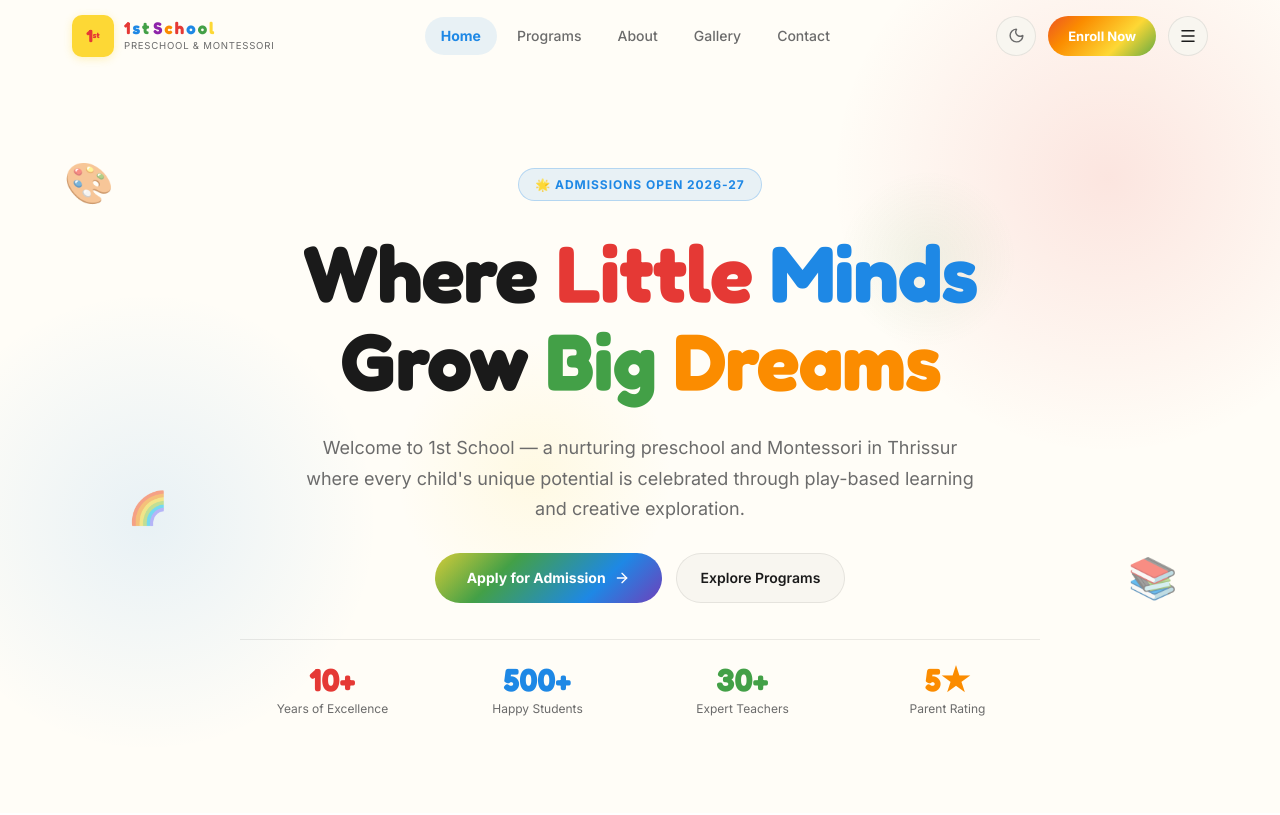
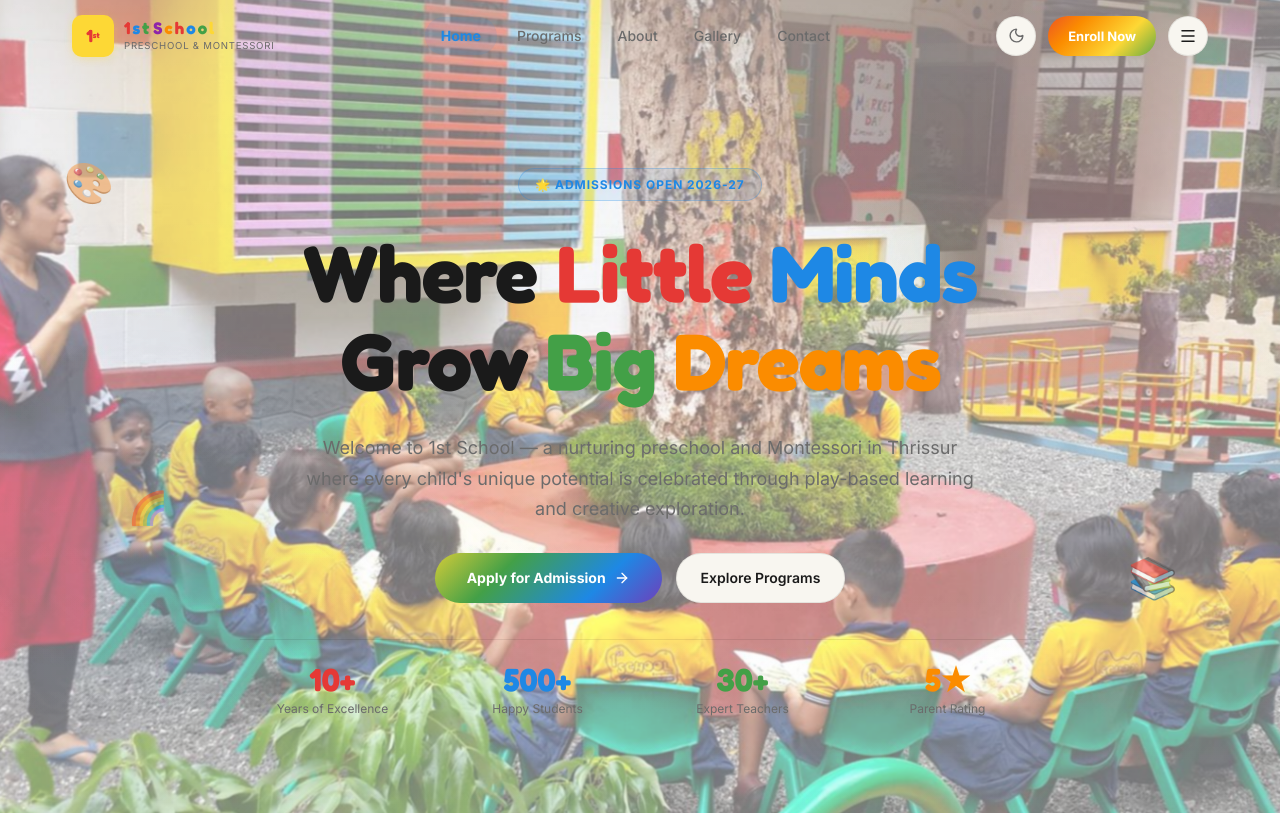
Before and after one commit to 1stschoolthrissur123-jpg/1stschool, a Next.js app: page / in a window 1280 px wide. Shown: the top 815 px of the page. Built offline with nearby package versions, Linux system fonts and the light colour scheme.

Commit message:
feat: add 3D parallax hero background to home page

```diff
--- a/public/uploads/firstschool-manifest.json
+++ b/public/uploads/firstschool-manifest.json
@@ -1,13 +1,5 @@
 {
   "gallery": [
-    {
-      "id": "hero-1776103635461",
-      "url": "/uploads/hero.jpg?t=1776103635461",
-      "slot": "hero",
-      "alt": "1st School — hero",
-      "filename": "hero.jpg",
-      "addedAt": "2026-04-13T18:07:15.461Z"
-    },
     {
       "id": "about-1776104282267",
       "url": "/uploads/about.avif?t=1776104282266",
@@ -79,6 +71,14 @@
       "alt": "1st School — gallery-8",
       "filename": "gallery-8.jpg",
       "addedAt": "2026-04-13T18:19:17.513Z"
+    },
+    {
+      "id": "hero-1776164395508",
+      "url": "/uploads/hero.jpg?t=1776164395508",
+      "slot": "hero",
+      "alt": "1st School — hero",
+      "filename": "hero.jpg",
+      "addedAt": "2026-04-14T10:59:55.508Z"
     }
   ],
   "sections": {
--- /dev/null
+++ b/src/app/components/HeroBackground.tsx
@@ -0,0 +1,112 @@
+'use client';
+import { useState, useEffect, useRef } from 'react';
+import { motion, useScroll, useTransform } from 'framer-motion';
+
+interface GalleryItem { id: string; url: string; slot: string; alt: string; }
+
+export default function HeroBackground() {
+    const [heroImg, setHeroImg] = useState<string | null>(null);
+    const [mouseX, setMouseX] = useState(0);
+    const [mouseY, setMouseY] = useState(0);
+    const ref = useRef<HTMLDivElement>(null);
+    const { scrollY } = useScroll();
+
+    // Parallax: image moves up as user scrolls down — creates depth
+    const imgY = useTransform(scrollY, [0, 600], ['0%', '18%']);
+    const imgScale = useTransform(scrollY, [0, 600], [1.08, 1.18]);
+    const overlayOpacity = useTransform(scrollY, [0, 400], [0.55, 0.82]);
+
+    useEffect(() => {
+        fetch('/api/gallery', { cache: 'no-store' })
+            .then(r => r.ok ? r.json() : [])
+            .then((data: any) => {
+                const items: GalleryItem[] = Array.isArray(data)
+                    ? data
+                    : Array.isArray(data?.gallery) ? data.gallery : [];
+                const hero = items.find(g => g.slot === 'hero');
+                if (hero) setHeroImg(hero.url);
+            })
+            .catch(() => { });
+    }, []);
+
+    function handleMouseMove(e: React.MouseEvent) {
+        if (!ref.current) return;
+        const { left, top, width, height } = ref.current.getBoundingClientRect();
+        const x = ((e.clientX - left) / width - 0.5) * 2;   // -1 to 1
+        const y = ((e.clientY - top) / height - 0.5) * 2;
+        setMouseX(x);
+        setMouseY(y);
+    }
+
+    function handleMouseLeave() {
+        setMouseX(0);
+        setMouseY(0);
+    }
+
+    if (!heroImg) return null;
+
+    return (
+        <div
+            ref={ref}
+            onMouseMove={handleMouseMove}
+            onMouseLeave={handleMouseLeave}
+            style={{
+                position: 'absolute',
+                inset: 0,
+                overflow: 'hidden',
+                zIndex: 0,
+                pointerEvents: 'auto',
+            }}
+        >
+            {/* 3-D Parallax Image Layer */}
+            <motion.div
+                style={{
+                    position: 'absolute',
+                    inset: '-12%',          // oversized so parallax never shows edges
+                    y: imgY,
+                    scale: imgScale,
+                    // Mouse-track tilt (subtle, desktop only)
+                    x: mouseX * -14,
+                    rotateY: mouseX * 3,
+                    rotateX: mouseY * -2,
+                    transformStyle: 'preserve-3d',
+                    transformOrigin: 'center center',
+                    willChange: 'transform',
+                }}
+                transition={{ type: 'spring', damping: 40, stiffness: 160 }}
+            >
+                <img
+                    src={heroImg}
+                    alt="1st School campus"
+                    style={{
+                        width: '100%',
+                        height: '100%',
+                        objectFit: 'cover',
+                        objectPosition: 'center',
+                        display: 'block',
+                    }}
+                />
+            </motion.div>
+
+            {/* Gradient overlay for text readability — stays fixed */}
+            <motion.div
+                style={{
+                    position: 'absolute',
+                    inset: 0,
+                    opacity: overlayOpacity,
+                    background: `
+            linear-gradient(
+              to bottom,
+              rgba(255,255,255,0.88) 0%,
+              rgba(255,255,255,0.75) 40%,
+              rgba(255,255,255,0.82) 100%
+            )
+          `,
+                }}
+            />
+
+            {/* Dark mode overlay */}
+            <div className="hero-dark-overlay" style={{ position: 'absolute', inset: 0 }} />
+        </div>
+    );
+}
--- a/src/app/globals.css
+++ b/src/app/globals.css
@@ -187,6 +187,17 @@ ol {
 .dark .glass-card {
   background: rgba(26, 26, 26, 0.7);
   border: 1px solid rgba(255, 255, 255, 0.1);
+}
+
+/* ─── Hero Dark-mode Overlay ────────────────────────── */
+.dark .hero-dark-overlay {
+  background: rgba(0, 0, 0, 0.35);
+}
+
+/* ─── 3D perspective wrapper ────────────────────────── */
+.perspective-3d {
+  perspective: 1200px;
+  transform-style: preserve-3d;
 }
 
 /* ─── Neumorphic Card ───────────────────────────────── */
--- a/src/app/page.tsx
+++ b/src/app/page.tsx
@@ -7,6 +7,7 @@ import {
 import Link from 'next/link';
 import Navbar from './components/Navbar';
 import Footer from './components/Footer';
+import HeroBackground from './components/HeroBackground';
 
 const fadeUp = {
   hidden: { opacity: 0, y: 28 },
@@ -46,7 +47,10 @@ export default function HomePage() {
 
       {/* ═══ HERO ═══════════════════════════════════════ */}
       <section style={{ minHeight: '100dvh', display: 'flex', alignItems: 'center', paddingTop: '72px', position: 'relative', overflow: 'hidden' }}>
-        {/* Animated background blobs */}
+        {/* 3D Parallax Hero Background (from Admin > Hero Banner slot) */}
+        <HeroBackground />
+
+        {/* CSS blob fallback — shows when no hero image is uploaded */}
         <div style={{ position: 'absolute', inset: 0, pointerEvents: 'none', zIndex: 0 }}>
           <div style={{ position: 'absolute', top: '-15%', right: '-10%', width: 'clamp(300px,50vw,600px)', height: 'clamp(300px,50vw,600px)', background: 'radial-gradient(circle, rgba(229,57,53,0.12) 0%, transparent 65%)', borderRadius: '60% 40% 30% 70%', animation: 'blob 8s ease-in-out infinite' }} />
           <div style={{ position: 'absolute', bottom: '5%', left: '-8%', width: 'clamp(250px,40vw,500px)', height: 'clamp(250px,40vw,500px)', background: 'radial-gradient(circle, rgba(30,136,229,0.1) 0%, transparent 65%)', borderRadius: '30% 60% 70% 40%', animation: 'blob 10s ease-in-out infinite reverse' }} />
```
Also changed, not shown: public/uploads/hero.jpg.
